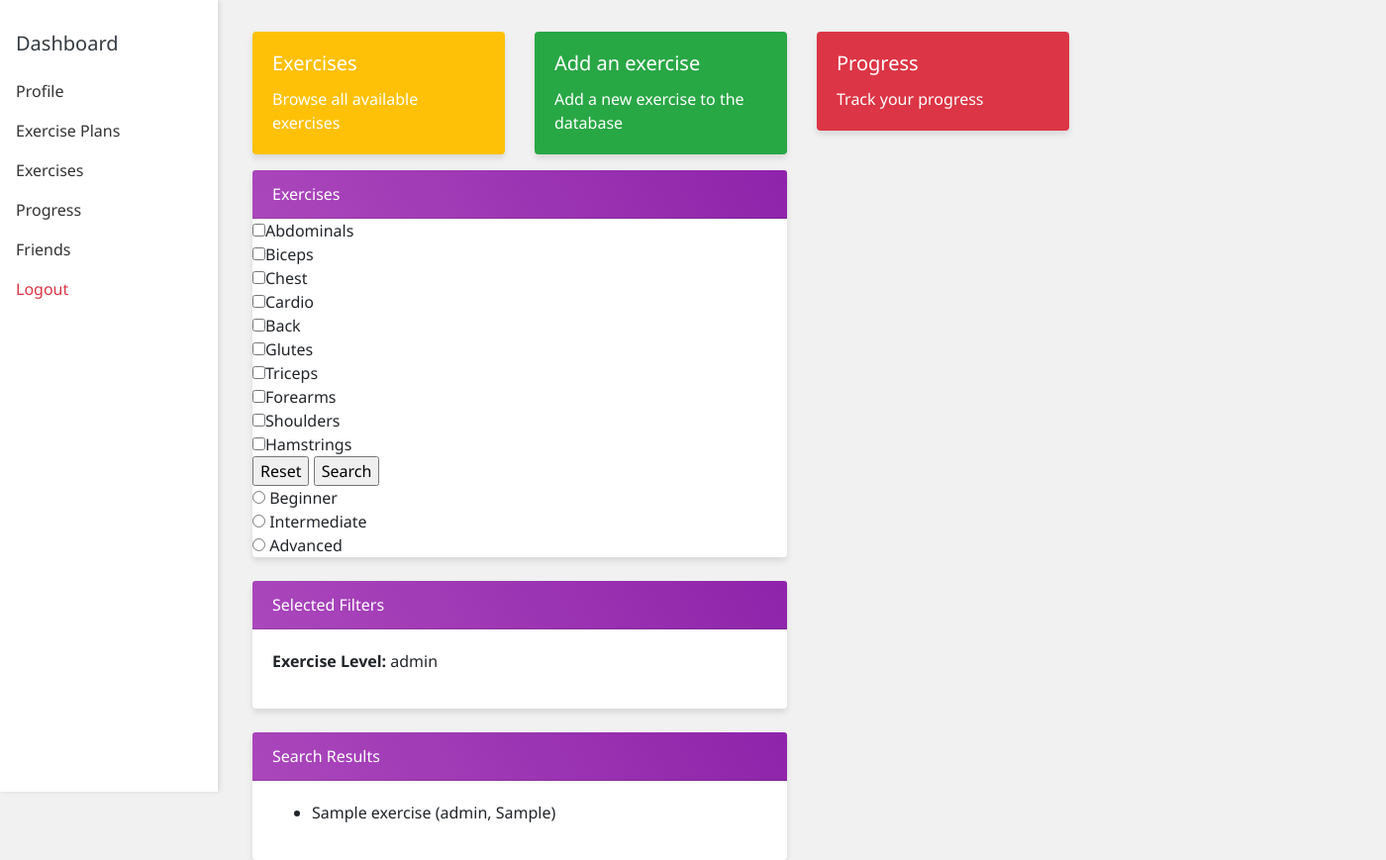
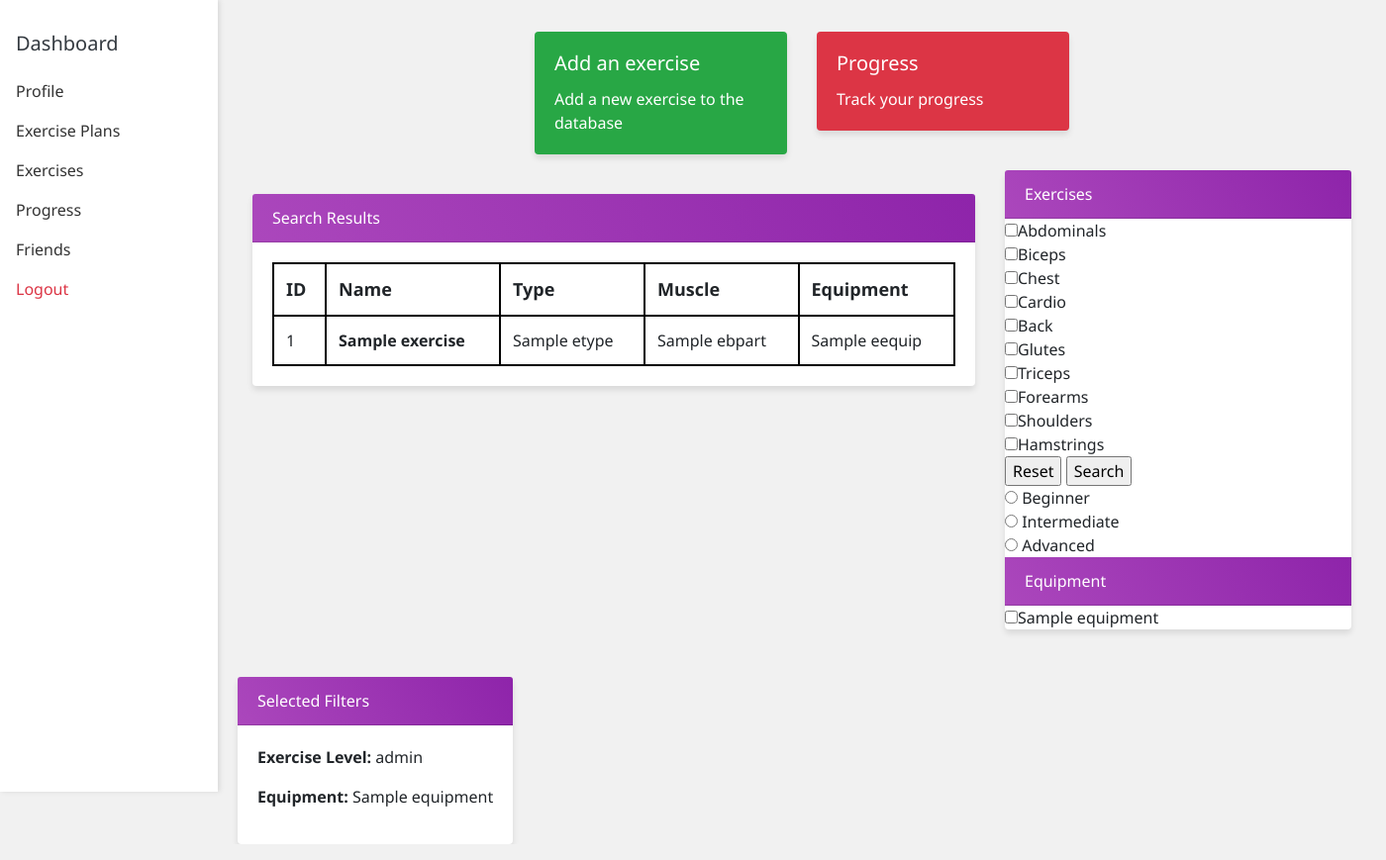
Before and after one commit to nalahaideb/ciss430project, a Flask app: template site/app/templates/exercise_list.html in a window 1400 px wide. Shown: the whole page at 99% size. Run offline with Flask 3, Linux system fonts and the light colour scheme; the template is opened without the code that fills it: most values are stand-ins (such as "Sample title", 1, 10 or a date in 2020); some libraries are stand-ins or nearby versions.

Commit message:
update to exercise list html

```diff
--- a/site/app/routes.py
+++ b/site/app/routes.py
@@ -7,7 +7,7 @@ from app.user_management.models import User
 from app.user_management.util import *
 from datetime import datetime
 import pytz
-from app.backend_functions.exercise_backend import get_exercises
+from app.backend_functions.exercise_backend import *
 
 @app.route('/')
 @app.route('/index')
@@ -258,21 +258,25 @@ def exercise_plan(username):
 def exercise_list(username):
     if current_user.username != username:
         return redirect(url_for('login'))
-
     muscle_groups = None
+    exercises = None
+    equipment = None
     ex_level = None
-    exercises = None
+    name = None
     if request.method == 'POST':
+        ex_level = request.form.get('ex_level')
         muscle_groups = request.form.getlist('muscle_group')
-        #print(muscle_groups)
-        ex_level = request.form.get('ex_level')
-        equipment = request.form.get('equipment')
-        #print(equipment)
+        if muscle_groups == None:
+            muscle_groups = list_muscles()
+        equipment = request.form.get('equip_group')
+        #print("EQUIP TYPE=", type(equipment))
+        if equipment == None:
+            equipment = list_equipment()
         #ill add this when i can implement it correctly
         #ex_name = request.form.get('search_field')
-        exercises = get_exercises(muscle_groups, ex_level)
-        print(exercises)
-    return render_template('exercise_list.html', user=current_user, exercises=exercises, muscle_groups=muscle_groups, ex_level=ex_level)
+        exercises = get_exercises(muscle_groups, equipment, ex_level, name)
+        #print(exercises)
+    return render_template('exercise_list.html', user=current_user, exercises=exercises, equipment=equipment, muscle_groups=muscle_groups, ex_level=ex_level, name=name)
 
 @app.route('/<username>/exercise_plan', methods=['GET', 'POST'])
 @login_required
--- a/site/app/templates/exercise_list.html
+++ b/site/app/templates/exercise_list.html
@@ -2,14 +2,16 @@
 {% block title %}exercise_list{% endblock %}
 {% block content %}
 <div class="row">
+    <div class="col-md-12">
+        <div class="row">
             <div class="col-md-3">
                 <a href="{{ url_for('exercise_list', username=user.username) }}" class="text-decoration-none">
-            <div class="card text-white bg-warning mb-3">
-                <div class="card-body">
-                    <h5 class="card-title">Exercises</h5>
-                    <p class="card-text">Browse all available exercises</p>
-                </div>
-            </div>
+                    <!-- <div class="card text-white bg-warning mb-3"> -->
+                    <!--     <div class="card-body"> -->
+                    <!--         <h5 class="card-title">Exercises</h5> -->
+                    <!--         <p class="card-text">Browse all available exercises</p> -->
+                    <!--     </div> -->
+                    <!-- </div> -->
                 </a>
             </div>
             <div class="col-md-3">
@@ -33,9 +35,43 @@
                 </a>
             </div>
         </div>
-
         <div class="row">
-    <div class="col-md-6">
+            <div class="col-md-8">
+                {% if exercises %}
+                    <div class="card mt-4">
+                        <div class="card-header">Search Results</div>
+                        <div class="card-body">
+                            {% if exercises|length > 0 %}
+                                <table style="border-collapse: collapse; width: 100%;">
+                                    <thead>
+                                        <tr>
+                                            <th style="border: 2px solid black; padding: 12px; text-align: left; font-size: 18px;">ID</th>
+                                            <th style="border: 2px solid black; padding: 12px; text-align: left; font-size: 18px;">Name</th>
+                                            <th style="border: 2px solid black; padding: 12px; text-align: left; font-size: 18px;">Type</th>
+                                            <th style="border: 2px solid black; padding: 12px; text-align: left; font-size: 18px;">Muscle</th>
+                                            <th style="border: 2px solid black; padding: 12px; text-align: left; font-size: 18px;">Equipment</th>
+                                        </tr>
+                                    </thead>
+                                    <tbody>
+                                        {% for exercise in exercises %}
+                                        <tr>
+                                            <td style="border: 2px solid black; padding: 12px; font-size: 16px;">{{ exercise.eid }}</td>
+                                            <td style="border: 2px solid black; padding: 12px; font-size: 16px; font-weight: bold;">{{ exercise.ename }}</td>
+                                            <td style="border: 2px solid black; padding: 12px; font-size: 16px;">{{ exercise.etype }}</td>
+                                            <td style="border: 2px solid black; padding: 12px; font-size: 16px;">{{ exercise.ebpart }}</td>
+                                            <td style="border: 2px solid black; padding: 12px; font-size: 16px;">{{ exercise.eequip }}</td>
+                                        </tr>
+                                        {% endfor %}
+                                    </tbody>
+                                </table>
+                            {% else %}
+                                <p>No exercises found matching your criteria.</p>
+                            {% endif %}
+                        </div>
+                    </div>
+                {% endif %}
+            </div>
+            <div class="col-md-4">
                 <div class="card mb-4">
                     <div class="card-header">Exercises</div>
                     <form method="POST">
@@ -56,6 +92,28 @@
                         <input type="radio" name="ex_level" value="Intermediate"> Intermediate<br>
                         <input type="radio" name="ex_level" value="Advanced"> Advanced<br>
                     </form>
+                    <div class="card-header">Equipment</div>
+                    <form method="POST">
+                      {% for e in equipment %}
+                      <input type="checkbox" name="equip_group" value="{{e}}">{{e}}<br>
+                      {% endfor %}
+                    </form>
+                    <!-- <div class="card mt-4"> -->
+                <!--     <div class="card-header">Equipment</div> -->
+                <!--     <div class="card-body"> -->
+                <!--         <form method="POST"> -->
+                <!--             {% for equipment in equipment_list %} -->
+                <!--                 <div class="form-check"> -->
+                <!--                     <input class="form-check-input" type="checkbox" name="equipment" value="{{ equipment }}" id="equipment_{{ loop.index }}"> -->
+                <!--                     <label class="form-check-label" for="equipment_{{ loop.index }}"> -->
+                <!--                         {{ equipment }} -->
+                <!--                     </label> -->
+                <!--                 </div> -->
+                <!--             {% endfor %} -->
+                <!--             <input type="submit" value="Filter by Equipment"> -->
+                <!--         </form> -->
+                <!--     </div> -->
+                    </div>
                 </div>
 
                 {% if muscle_groups or ex_level %}
@@ -68,26 +126,15 @@
                             {% if ex_level %}
                                 <p><strong>Exercise Level:</strong> {{ ex_level }}</p>
                             {% endif %}
+                            {% if equipment %}
+                            <p><strong>Equipment:</strong> {{ equipment }}</p>
+                            {% endif %}
                         </div>
                     </div>
                 {% endif %}
 
-        {% if exercises %}
-            <div class="card mt-4">
-                <div class="card-header">Search Results</div>
-                <div class="card-body">
-                    {% if exercises|length > 0 %}
-                        <ul>
-                            {% for exercise in exercises %}
-                                <li>{{ exercise.name }} ({{ exercise.level }}, {{ exercise.muscle_group }})</li>
-                            {% endfor %}
-                        </ul>
-                    {% else %}
-                        <p>No exercises found matching your criteria.</p>
-                    {% endif %}
             </div>
         </div>
-        {% endif %}
     </div>
 </div>
 {% endblock %}
```
Also changed, not shown: site/app/backend_functions/exercise_backend.py (+54 -25 lines). Lines whose indentation alone changed are shown as unchanged.
